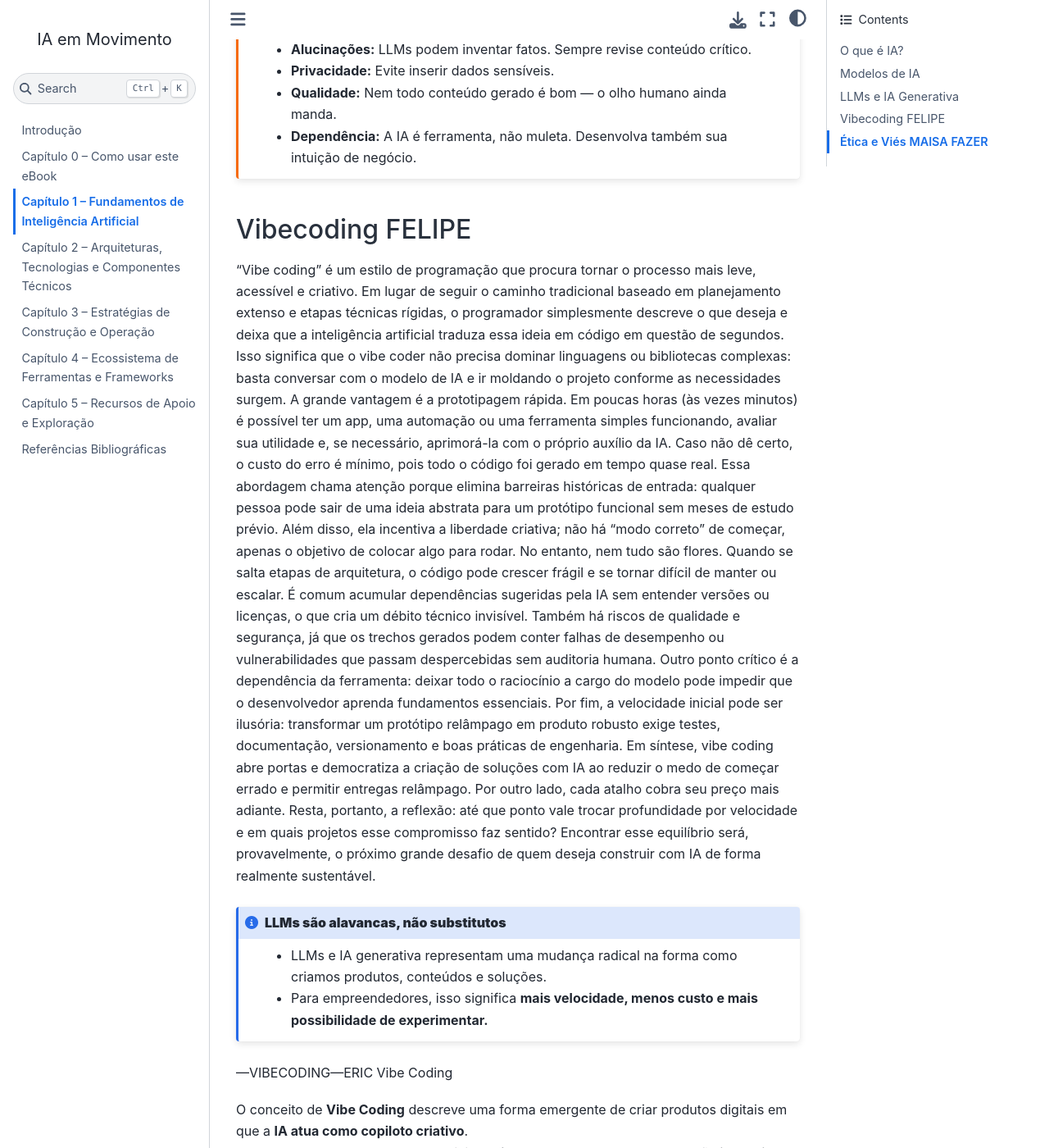
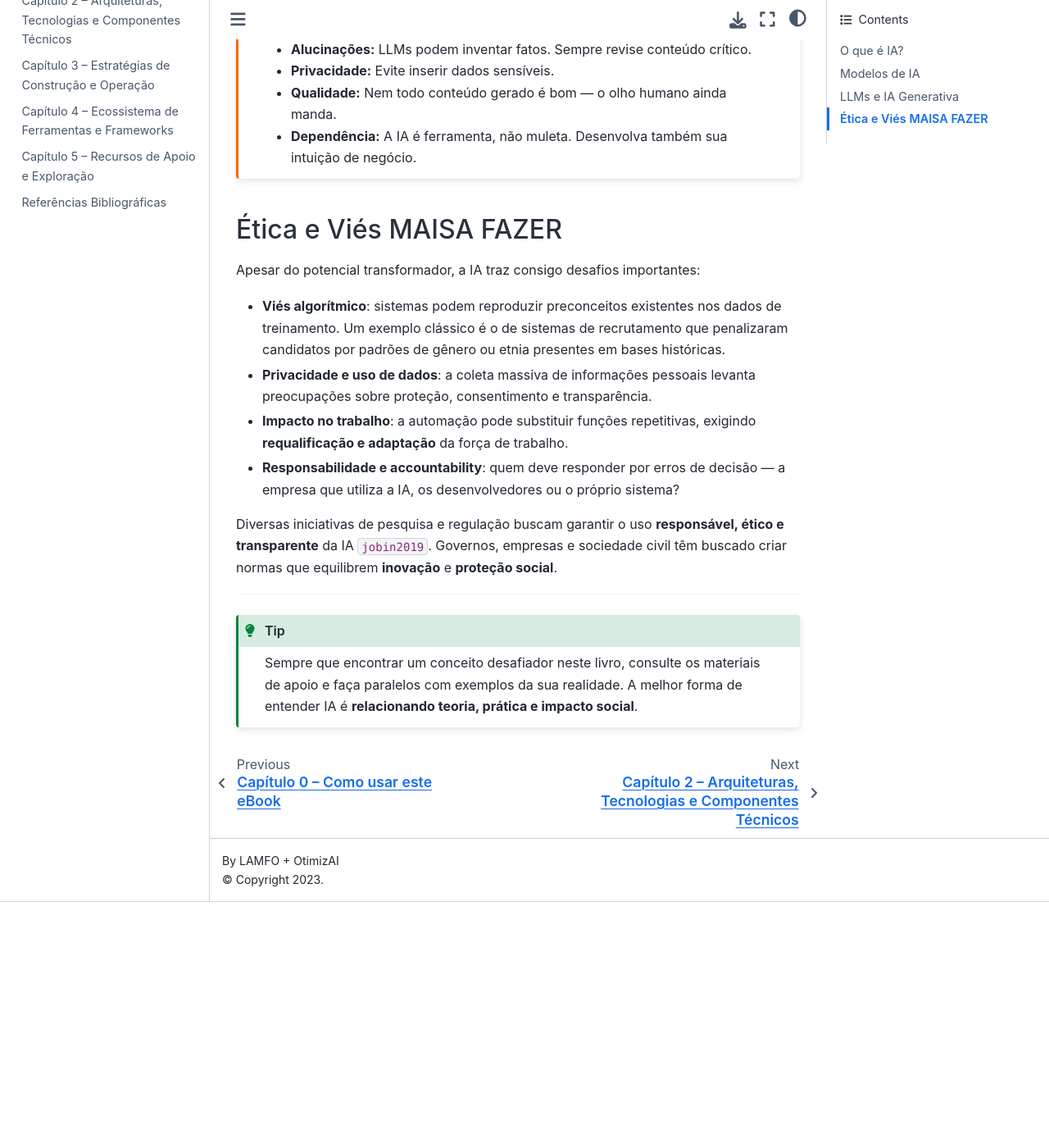
Before and after one commit to unb-lamfo-negocios-ai/LivroIAemMovimento, a Jupyter Book: the page built from capitulos/cap1.md, in a window 1280 px wide and 1400 px high, scrolled down 8890 px. Shown: the whole window at 82% size. Built offline with Jupyter Book 1.0.4 settings and Sphinx 7.4.7 and the Sphinx Book theme 1.1.4, drawn with Linux system fonts in a browser that asks for light colours; pages that are not in the unit, such as notebooks, are missing from menus; cross-references to code outside the pages are shown as plain code; after the commit the page ends 9990 px from its top, so only the background shows below that; some of the changed text lies outside the part shown.

Commit message:
RemoçãoVibecoding.md

````diff
--- a/capitulos/cap1.md
+++ b/capitulos/cap1.md
@@ -179,36 +179,7 @@ Aqui estão formas reais de usar LLMs e IA generativa **na criação de um negó
 ```
 
 
-## Vibecoding FELIPE
 
-“Vibe coding” é um estilo de programação que procura tornar o processo mais leve, acessível e criativo. Em lugar de seguir o caminho tradicional baseado em planejamento extenso e etapas técnicas rígidas, o programador simplesmente descreve o que deseja e deixa que a inteligência artificial traduza essa ideia em código em questão de segundos. Isso significa que o vibe coder não precisa dominar linguagens ou bibliotecas complexas: basta conversar com o modelo de IA e ir moldando o projeto conforme as necessidades surgem. A grande vantagem é a prototipagem rápida. Em poucas horas (às vezes minutos) é possível ter um app, uma automação ou uma ferramenta simples funcionando, avaliar sua utilidade e, se necessário, aprimorá-la com o próprio auxílio da IA. Caso não dê certo, o custo do erro é mínimo, pois todo o código foi gerado em tempo quase real.
-Essa abordagem chama atenção porque elimina barreiras históricas de entrada: qualquer pessoa pode sair de uma ideia abstrata para um protótipo funcional sem meses de estudo prévio. Além disso, ela incentiva a liberdade criativa; não há “modo correto” de começar, apenas o objetivo de colocar algo para rodar. No entanto, nem tudo são flores. Quando se salta etapas de arquitetura, o código pode crescer frágil e se tornar difícil de manter ou escalar. É comum acumular dependências sugeridas pela IA sem entender versões ou licenças, o que cria um débito técnico invisível. Também há riscos de qualidade e segurança, já que os trechos gerados podem conter falhas de desempenho ou vulnerabilidades que passam despercebidas sem auditoria humana. Outro ponto crítico é a dependência da ferramenta: deixar todo o raciocínio a cargo do modelo pode impedir que o desenvolvedor aprenda fundamentos essenciais. Por fim, a velocidade inicial pode ser ilusória: transformar um protótipo relâmpago em produto robusto exige testes, documentação, versionamento e boas práticas de engenharia.
-Em síntese, vibe coding abre portas e democratiza a criação de soluções com IA ao reduzir o medo de começar errado e permitir entregas relâmpago. Por outro lado, cada atalho cobra seu preço mais adiante. Resta, portanto, a reflexão: até que ponto vale trocar profundidade por velocidade e em quais projetos esse compromisso faz sentido? Encontrar esse equilíbrio será, provavelmente, o próximo grande desafio de quem deseja construir com IA de forma realmente sustentável.
-
-```{admonition} **LLMs são alavancas, não substitutos**
-:class: note
-
-- LLMs e IA generativa representam uma mudança radical na forma como criamos produtos, conteúdos e soluções.
-
-- Para empreendedores, isso significa **mais velocidade, menos custo e mais possibilidade de experimentar.**
-```
-
----VIBECODING---ERIC
- Vibe Coding
-
-O conceito de **Vibe Coding** descreve uma forma emergente de criar produtos digitais em que a **IA atua como copiloto criativo**.
-Nesse modelo, a programação tradicional é complementada por **colaboração interativa com LLMs**, que sugerem código, explicações e até protótipos funcionais {cite}`wu2022`.
-
-Isso acelera a prototipagem e reduz barreiras técnicas, permitindo que profissionais de áreas não técnicas participem da construção de soluções digitais.
-
-Exemplo prático: um designer de produto pode, com o auxílio de um LLM, criar rapidamente um protótipo de aplicativo que gera imagens personalizadas para campanhas de marketing, sem escrever linhas extensas de código.
-
-:::{tip}
-Estratégias bem definidas de **construção, precificação e operação** podem ser o diferencial entre um produto de IA promissor e um projeto que nunca ganha escala.
-O segredo está em alinhar **capacidade técnica**, **modelo de monetização** e **necessidade real do mercado**.
-:::
-
----
 
 ## Ética e Viés MAISA FAZER
 
````
